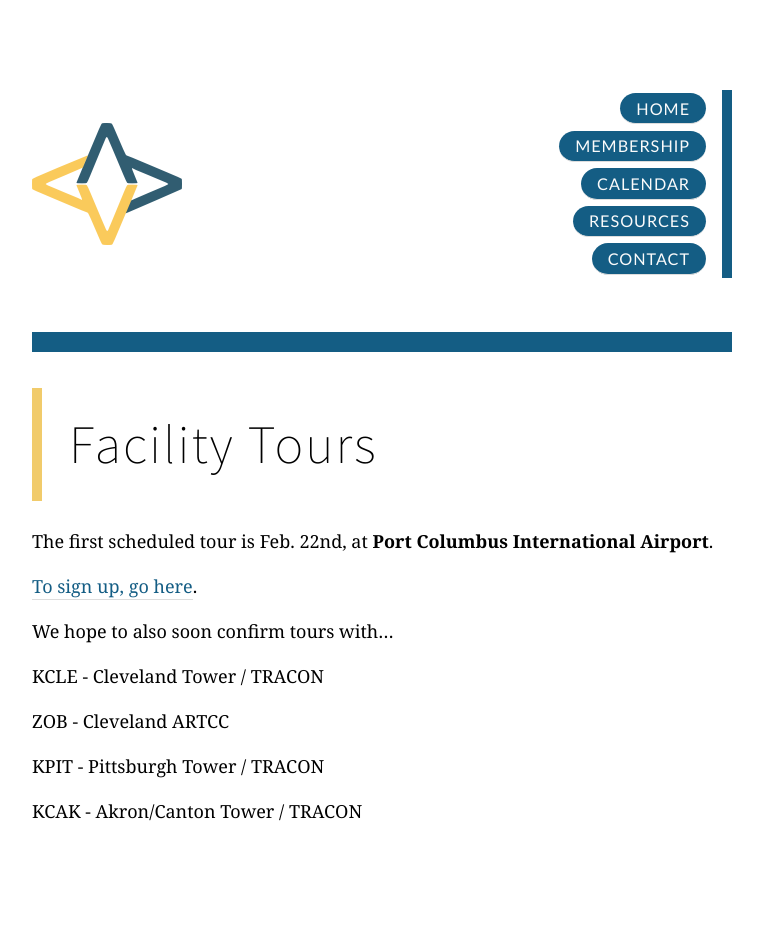
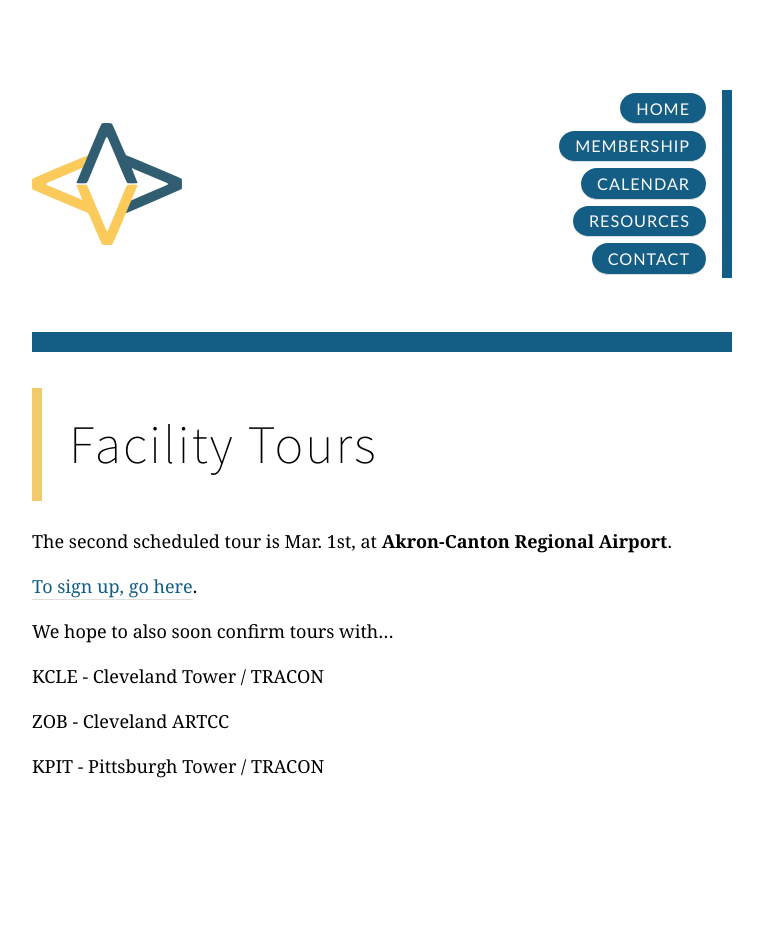
Before and after one commit to tbliss1/kentstateatc.github.com, a Jekyll site: the page built from events/events_tours.md, in a window 1280 px wide. Shown: the whole page, without its empty margins (258-1021 px from the left). Built offline with Jekyll 4.4.1, drawn with Linux system fonts in a browser that asks for light colours; Markdown is read by kramdown in place of the engine named in the settings; after the commit the page ends 900 px from its top, so only the background shows below that.

Commit message:
add CAK Facility Tour Signup

```diff
--- a/events/events_tours.md
+++ b/events/events_tours.md
@@ -5,7 +5,7 @@ permalink: "/tours/index.html"
 ---
 # Facility Tours
 
-The first scheduled tour is Feb. 22nd, at __Port Columbus International Airport__.
+The second scheduled tour is Mar. 1st, at __Akron-Canton Regional Airport__.
 
 [To sign up, go here](/events/signup/).
 
@@ -18,5 +18,3 @@ KCLE - Cleveland Tower / TRACON
 ZOB - Cleveland ARTCC
 
 KPIT - Pittsburgh Tower / TRACON
-
-KCAK - Akron/Canton Tower / TRACON
```
Also changed, not shown: events/events_signup.md (+4 -4 lines), 1 other file.
